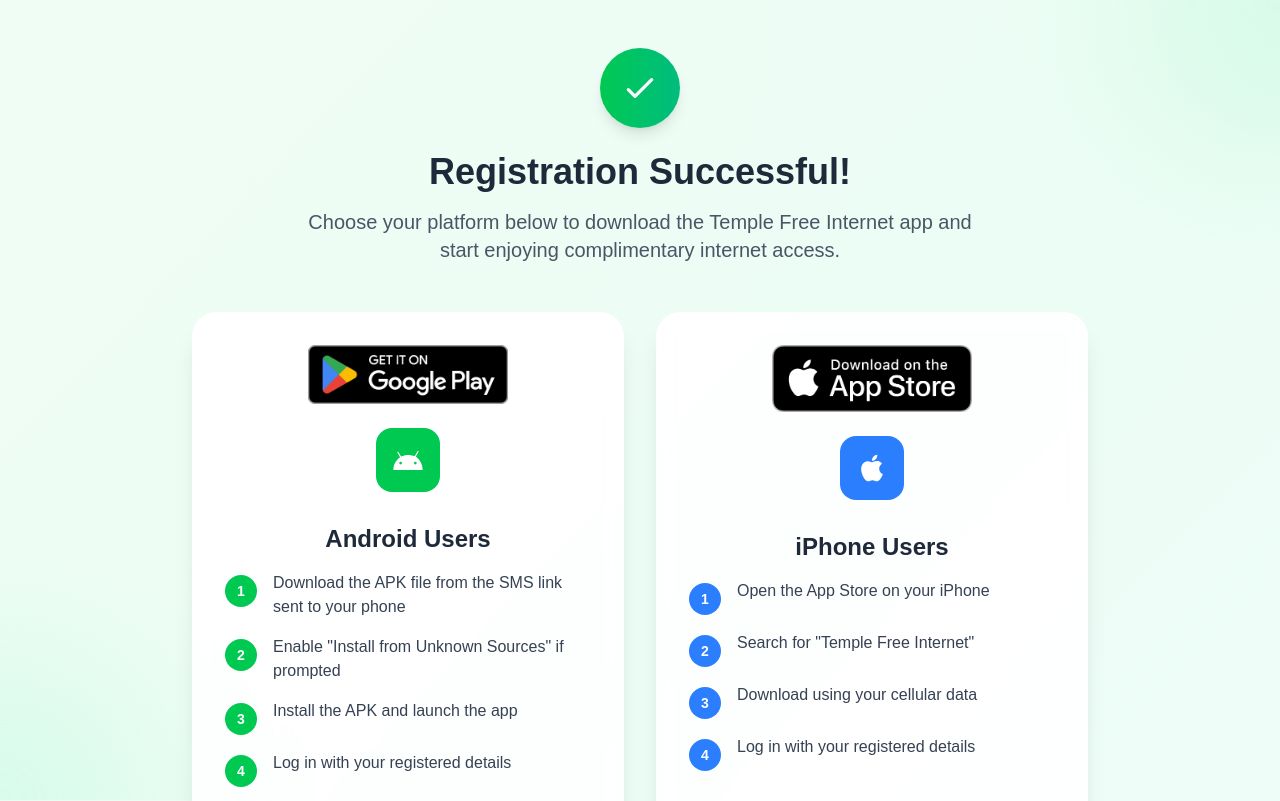
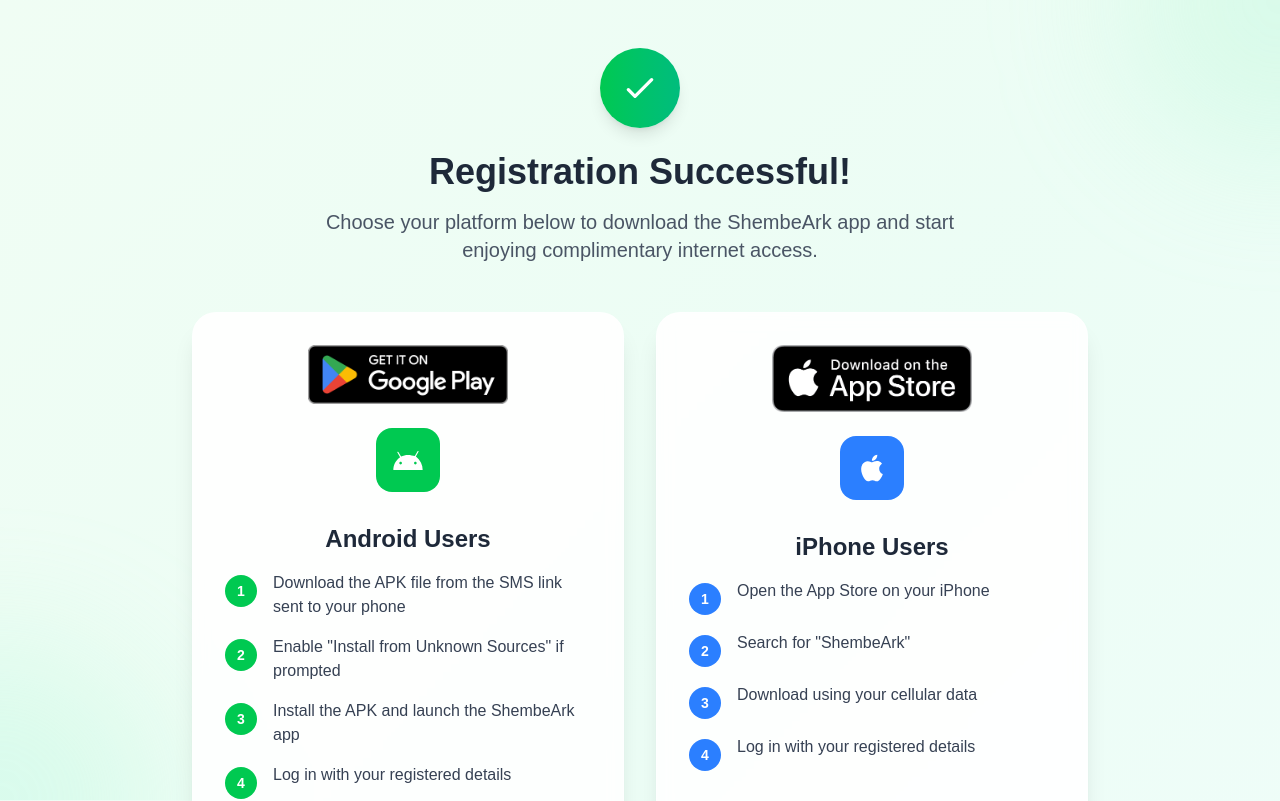
Before and after one commit to shaheer9t5/shembe-ark, a Next.js app: page /download in a window 1280 px wide. Shown: the top 801 px of the page. Built offline with nearby package versions, Linux system fonts and the light colour scheme.

Commit message:
rename to shebeark

```diff
--- a/app/admin/page.tsx
+++ b/app/admin/page.tsx
@@ -136,7 +136,7 @@
     const url = window.URL.createObjectURL(blob);
     const a = document.createElement('a');
     a.href = url;
-    a.download = `temple-registrations-${new Date().toISOString().split('T')[0]}.csv`;
+    a.download = `shembeark-registrations-${new Date().toISOString().split('T')[0]}.csv`;
     a.click();
     window.URL.revokeObjectURL(url);
   };
@@ -154,8 +154,8 @@
           {/* Header */}
           <div className="flex justify-between items-center mb-8">
             <div>
-              <h1 className="text-4xl font-bold text-gray-800 mb-2">Registration Data</h1>
-              <p className="text-gray-600">Manage and view temple internet registrations</p>
+              <h1 className="text-4xl font-bold text-gray-800 mb-2">ShembeArk Registration Data</h1>
+              <p className="text-gray-600">Manage and view ShembeArk internet registrations</p>
             </div>
             <Link
               href="/"
--- a/app/download/page.tsx
+++ b/app/download/page.tsx
@@ -23,7 +23,7 @@
             </div>
             <h1 className="text-4xl font-bold text-gray-800 mb-4">Registration Successful!</h1>
             <p className="text-xl text-gray-600 max-w-2xl mx-auto">
-              Choose your platform below to download the Temple Free Internet app and start enjoying complimentary internet access.
+              Choose your platform below to download the ShembeArk app and start enjoying complimentary internet access.
             </p>
           </div>
 
@@ -61,7 +61,7 @@
                   </div>
                   <div className="flex items-start">
                     <div className="bg-green-500 text-white rounded-full w-8 h-8 flex items-center justify-center text-sm font-bold mr-4 mt-1 flex-shrink-0">3</div>
-                    <p className="text-gray-700">Install the APK and launch the app</p>
+                    <p className="text-gray-700">Install the APK and launch the ShembeArk app</p>
                   </div>
                   <div className="flex items-start">
                     <div className="bg-green-500 text-white rounded-full w-8 h-8 flex items-center justify-center text-sm font-bold mr-4 mt-1 flex-shrink-0">4</div>
@@ -103,7 +103,7 @@
                   </div>
                   <div className="flex items-start">
                     <div className="bg-blue-500 text-white rounded-full w-8 h-8 flex items-center justify-center text-sm font-bold mr-4 mt-1 flex-shrink-0">2</div>
-                    <p className="text-gray-700">Search for "Temple Free Internet"</p>
+                    <p className="text-gray-700">Search for "ShembeArk"</p>
                   </div>
                   <div className="flex items-start">
                     <div className="bg-blue-500 text-white rounded-full w-8 h-8 flex items-center justify-center text-sm font-bold mr-4 mt-1 flex-shrink-0">3</div>
--- a/app/layout.tsx
+++ b/app/layout.tsx
@@ -13,8 +13,8 @@
 });
 
 export const metadata: Metadata = {
-  title: "Temple Free Internet - Registration",
-  description: "Register for complimentary internet access through your local temple. Free internet for the community.",
+  title: "ShembeArk - Registration",
+  description: "Register for complimentary internet access through ShembeArk. Free internet for the community.",
 };
 
 export default function RootLayout({
--- a/app/page.tsx
+++ b/app/page.tsx
@@ -186,7 +186,7 @@
                 <path strokeLinecap="round" strokeLinejoin="round" strokeWidth={2} d="M12 3v18m9-9H3" />
               </svg>
             </div>
-            <h1 className="text-3xl font-bold text-gray-800 mb-2">Temple Free Internet</h1>
+            <h1 className="text-3xl font-bold text-gray-800 mb-2">ShembeArk</h1>
             <p className="text-gray-600">Register for complimentary internet access</p>
           </div>
 
--- a/package.json
+++ b/package.json
@@ -1,5 +1,5 @@
 {
-  "name": "temple-free-internet",
+  "name": "shembeark",
   "version": "0.1.0",
   "private": true,
   "scripts": {
```
